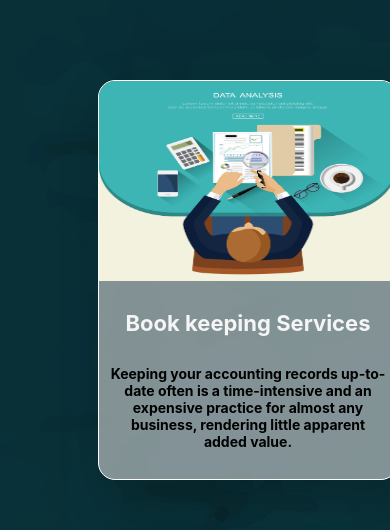
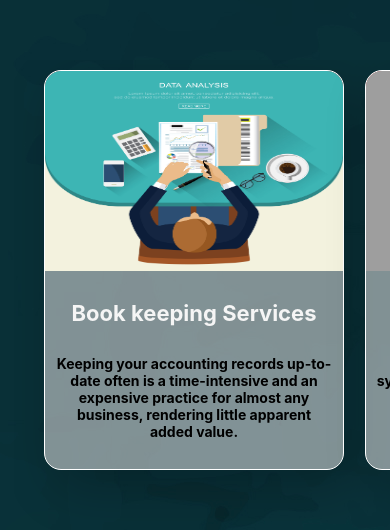
Before and after one commit to Pranjil97/gatpSolWebsite, a React (Create React App) app: page / in a window 390 px wide. Shown: the part 1004-1534 px from the top of the page. Built offline with nearby package versions, Linux system fonts and the light colour scheme; grey boxes are pictures that could not be loaded.

Commit message:
edit home css phone

```diff
--- a/src/Components/Css/home.css
+++ b/src/Components/Css/home.css
@@ -571,12 +571,13 @@
 
     .service {
         display: flex;
-        width: fit-content;
+        width:100%;
         flex-direction: column;
         justify-content: center;
         align-items: center;
         margin-top: 80px;
         /* background-color: #e8e8e8; */
+        margin-bottom: -100px;
     }
 
     .service h2 {
@@ -586,7 +587,7 @@
         font-size: 30px;
         width: fit-content;
         margin: auto;
-        /* background-color:    #23c483; */
+        /* background-color:#23c483; */
         color: white;
         padding: 10px;
         border-radius: 20px;
@@ -595,12 +596,13 @@
 
     .servbox {
         display: flex;
-        flex-wrap: wrap;
-        padding: 20px;
-        gap: 20px;
+        flex-direction: column;
+        padding: 10px;
+        gap: 1px;
+        overflow-x: scroll;
         margin-top: 80px;
-        width: 80%;
-        height: fit-content;
+        width: 90%;
+        height: 500px;
         /* background-color: #212121; */
     }
 
@@ -615,8 +617,8 @@
         overflow: hidden;
         display: flex;
         flex-direction: column;
-        margin-bottom: 60px;
-        margin-left: 50px;
+        margin-bottom: 30px;
+        margin-left: 20px;
         box-sizing: border-box;
         width: 300px;
         height: 400px;
@@ -662,7 +664,7 @@
     }
 
     .accSoft {
-        margin-top: 80px;
+        margin-top: -50px;
         display: flex;
         flex-direction: column;
         overflow: hidden;
@@ -724,8 +726,9 @@
         justify-content: center;
         align-items: center;
         /* background-image: url('../Assets/background2.jpg'); */
-        margin-top: 200px;
-        height: fit-content;
+        margin-top: -150px;
+        height: fit-content;
+        background-color: #23c483;
         /* margin-bottom: 150px; */
         border-top: 5px solid darkcyan;
         border-bottom: 5px solid darkcyan;
```
